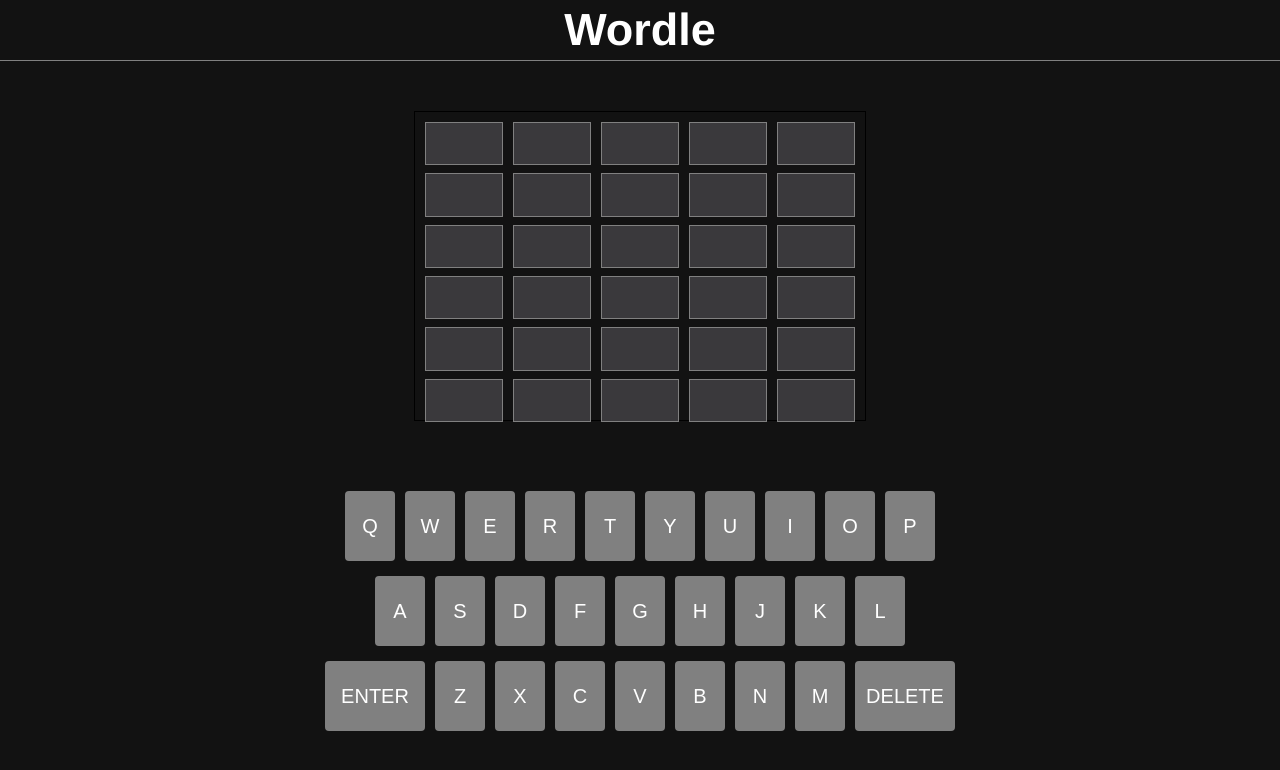
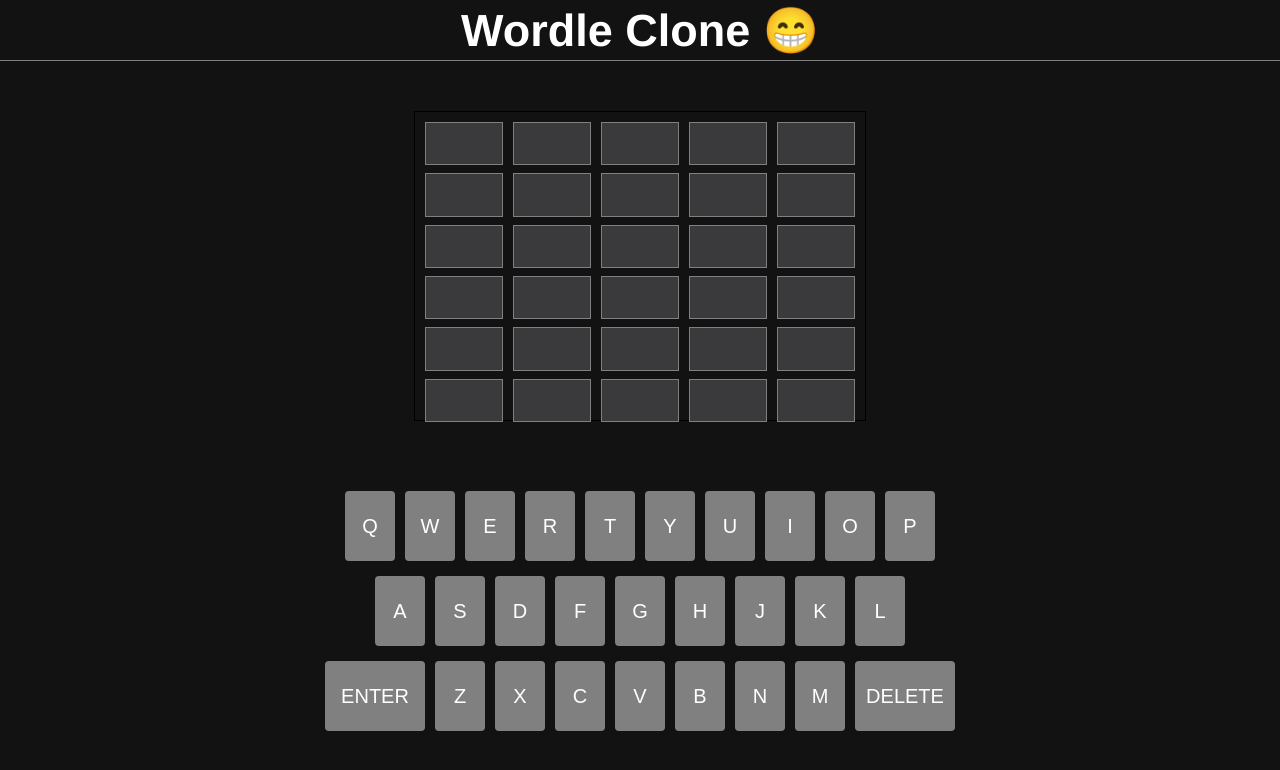
Before and after one commit to techbola/wordle-react, a React (Create React App) app: page / in a window 1280 px wide. Shown: the top 770 px of the page. Built offline with nearby package versions, Linux system fonts and the light colour scheme.

Commit message:
fixed stop game when guessed word is correct

```diff
--- a/package.json
+++ b/package.json
@@ -2,6 +2,7 @@
   "name": "wordle",
   "version": "0.1.0",
   "private": true,
+  "homepage": "https://techboladev.com/wordle-clone",
   "dependencies": {
     "@testing-library/jest-dom": "^5.14.1",
     "@testing-library/react": "^13.0.0",
--- a/src/App.js
+++ b/src/App.js
@@ -50,14 +50,17 @@ function App() {
       currWord += board[currAttempt.attempt][i];
     }
 
-    // validate that the word user input is a valida word
+    // validate that the word user input is a valid word
     if (wordSet.has(currWord.toLowerCase())) {
       setCurrAttempt({ attempt: currAttempt.attempt + 1, letterPos: 0 });
     } else {
       alert("Word Not found");
     }
 
-    if (currWord === correctWord) {
+    console.log("currWord", currWord);
+    console.log("correctWord", correctWord);
+
+    if (currWord.toLowerCase() === correctWord) {
       SetGameOver({
         gameOver: true,
         guessedWord: true,
@@ -76,7 +79,7 @@ function App() {
   return (
     <div className="App">
       <nav>
-        <h1>Wordle</h1>
+        <h1>Wordle Clone &#128513;</h1>
       </nav>
       <AppContext.Provider
         value={{
--- a/src/components/Letter.js
+++ b/src/components/Letter.js
@@ -7,7 +7,8 @@ function Letter({ letterPos, attemptVal }) {
   const letter = board[attemptVal][letterPos];
 
   const correct = correctWord.toUpperCase()[letterPos] === letter;
-  const almost = !correct && letter !== "" && correctWord.includes(letter);
+  const almost =
+    !correct && letter !== "" && correctWord.toUpperCase().includes(letter);
 
   const letterState =
     currAttempt.attempt > attemptVal && correct
```
